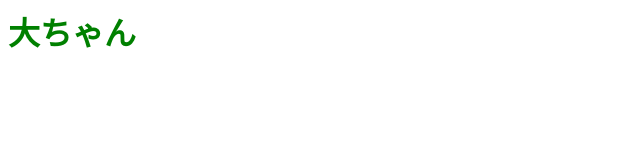
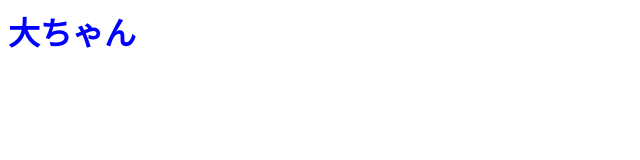
Before and after one commit to daisukeMashiko/my-web, a plain HTML site: page index.html in a window 1280 px wide. Shown: the whole page, without its empty margins (0-640 px from the left). Drawn offline with Linux system fonts and the light colour scheme.

Commit message:
no message

```diff
--- a/index.html
+++ b/index.html
@@ -1 +1 @@
-<h1 style= "color :green">大ちゃん</h1>
+<h1 style= "color :blue">大ちゃん</h1>
```
